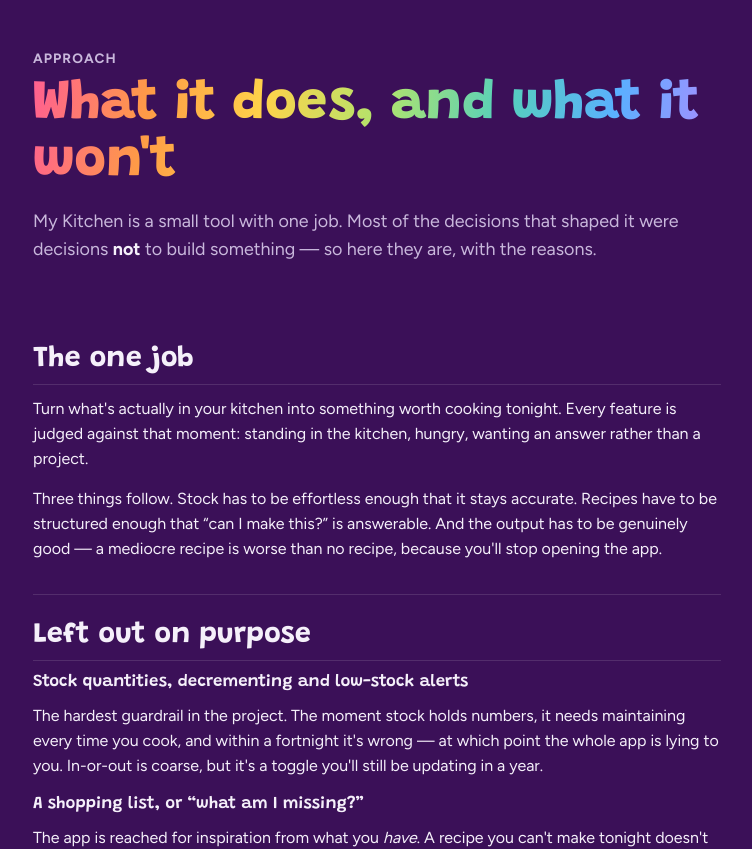
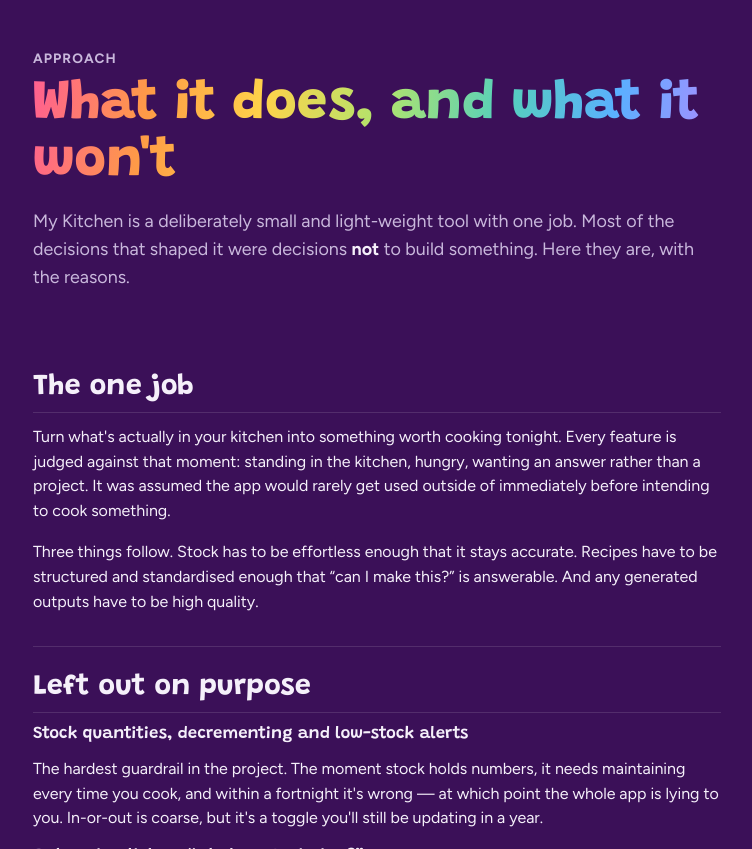
Before and after one commit to amiablealex/my-kitchen-site, a Flask app: page /approach in a window 1280 px wide. Shown: the part 61-910 px from the top of the page, without its empty margins (263-1015 px from the left). Run offline with Flask 3, Linux system fonts and the light colour scheme.

Commit message:
simple updates
Revised text for clarity and conciseness in the approach section.

```diff
--- a/templates/approach.html
+++ b/templates/approach.html
@@ -8,8 +8,8 @@
   <div class="wrap measure">
     <p class="eyebrow">Approach</p>
     <h1 class="display page-title">What it does, and what it won't</h1>
-    <p class="lead">My Kitchen is a small tool with one job. Most of the decisions that shaped it were
-      decisions <strong>not</strong> to build something — so here they are, with the reasons.</p>
+    <p class="lead">My Kitchen is a deliberately small and light-weight tool with one job. Most of the decisions that shaped it were
+      decisions <strong>not</strong> to build something. Here they are, with the reasons.</p>
   </div>
 </section>
 
@@ -20,11 +20,10 @@
       <h2>The one job</h2>
       <p>Turn what's actually in your kitchen into something worth cooking tonight. Every feature is
         judged against that moment: standing in the kitchen, hungry, wanting an answer rather than a
-        project.</p>
+        project. It was assumed the app would rarely get used outside of immediately before intending to cook something.</p>
       <p>Three things follow. Stock has to be effortless enough that it stays accurate. Recipes have
-        to be structured enough that “can I make this?” is answerable. And the output has to be
-        genuinely good — a mediocre recipe is worse than no recipe, because you'll stop opening the
-        app.</p>
+        to be structured and standardised enough that “can I make this?” is answerable. And any generated outputs have to be
+        high quality.</p>
     </div>
 
     <div class="gs-block">
```
